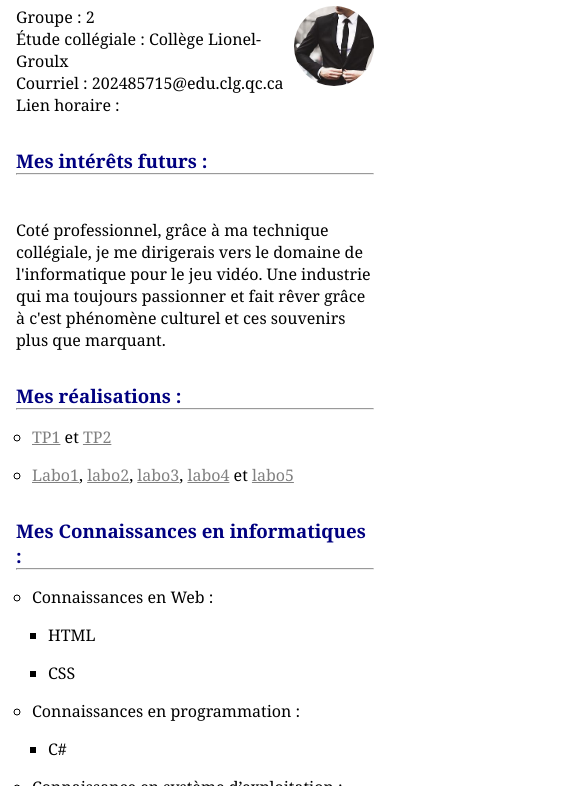
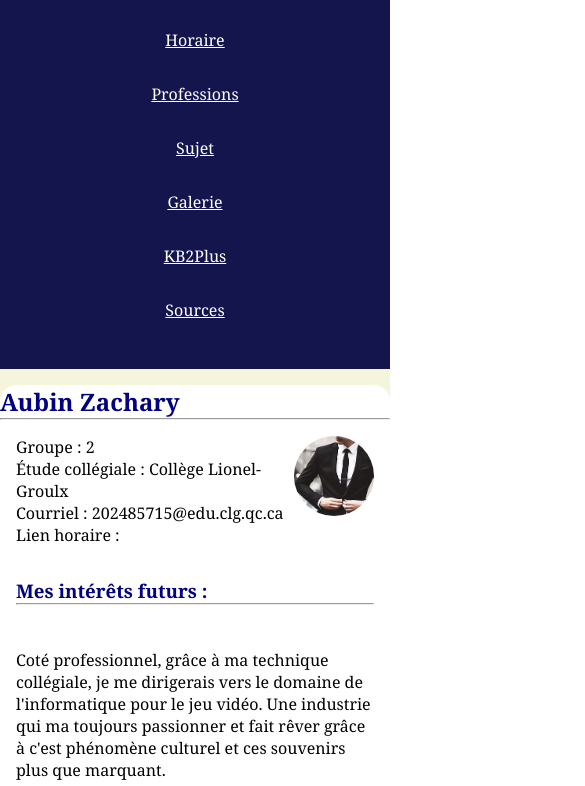
Before and after one commit to GermeNappe/pfi, a plain HTML site: page index.html in a window 390 px wide. Shown: the part 256-1042 px from the top of the page, 585 px wide, since content can reach past the window. Drawn offline with Linux system fonts and the light colour scheme.

Commit message:
Finaliser le media

```diff
--- a/css/styles.css
+++ b/css/styles.css
@@ -558,3 +558,19 @@ a:hover{
   .dropdown:hover .dropdown-cellule {
     display: block;
   }
+
+  @media (max-width: 50em){
+    .grille1 {
+        grid-template-columns: 1fr;
+        grid-template-areas:
+        "header"
+        "main"
+        "footer";
+    }
+    .conteneur{
+        align-items: center;
+        flex-direction: column;
+    }
+
+
+}
```
